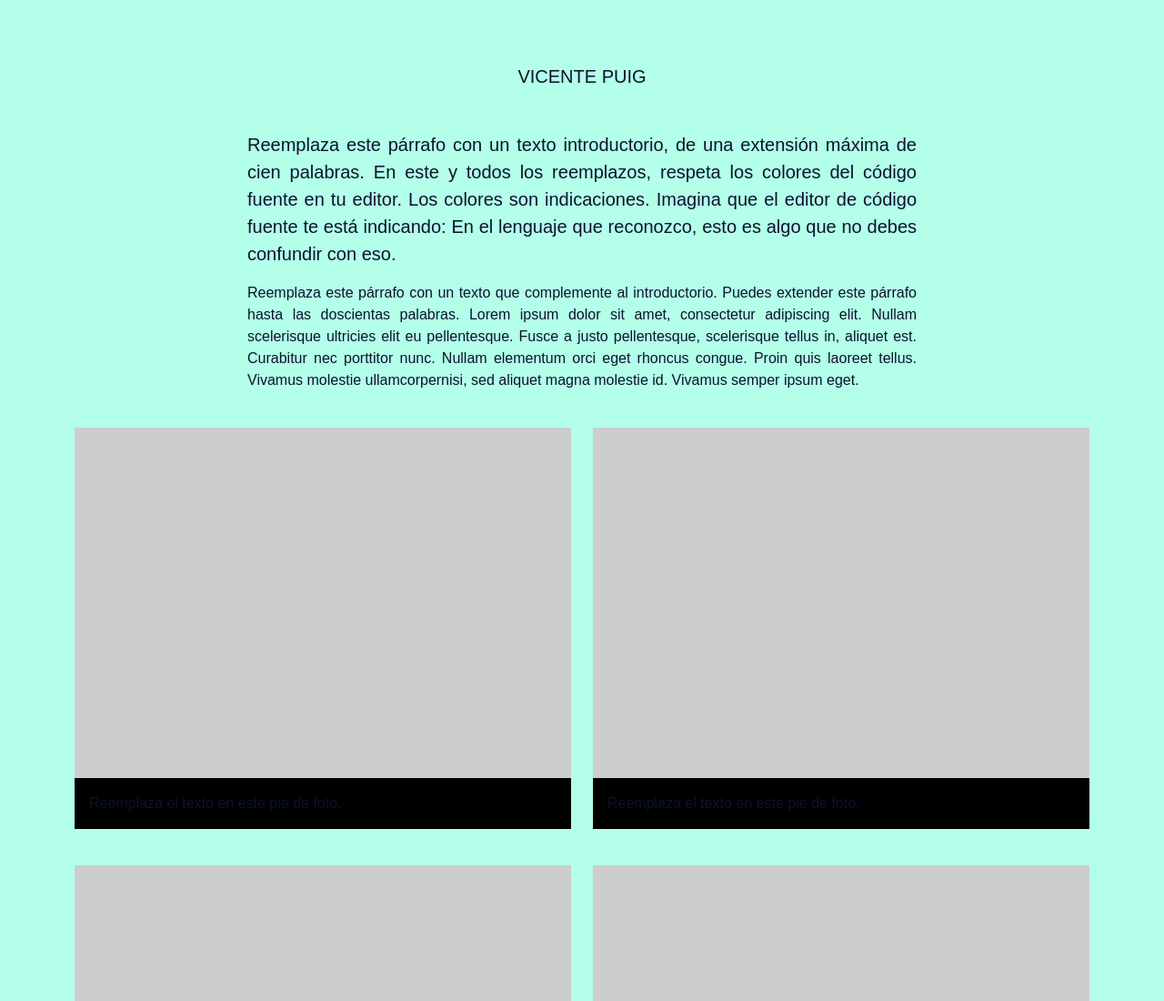
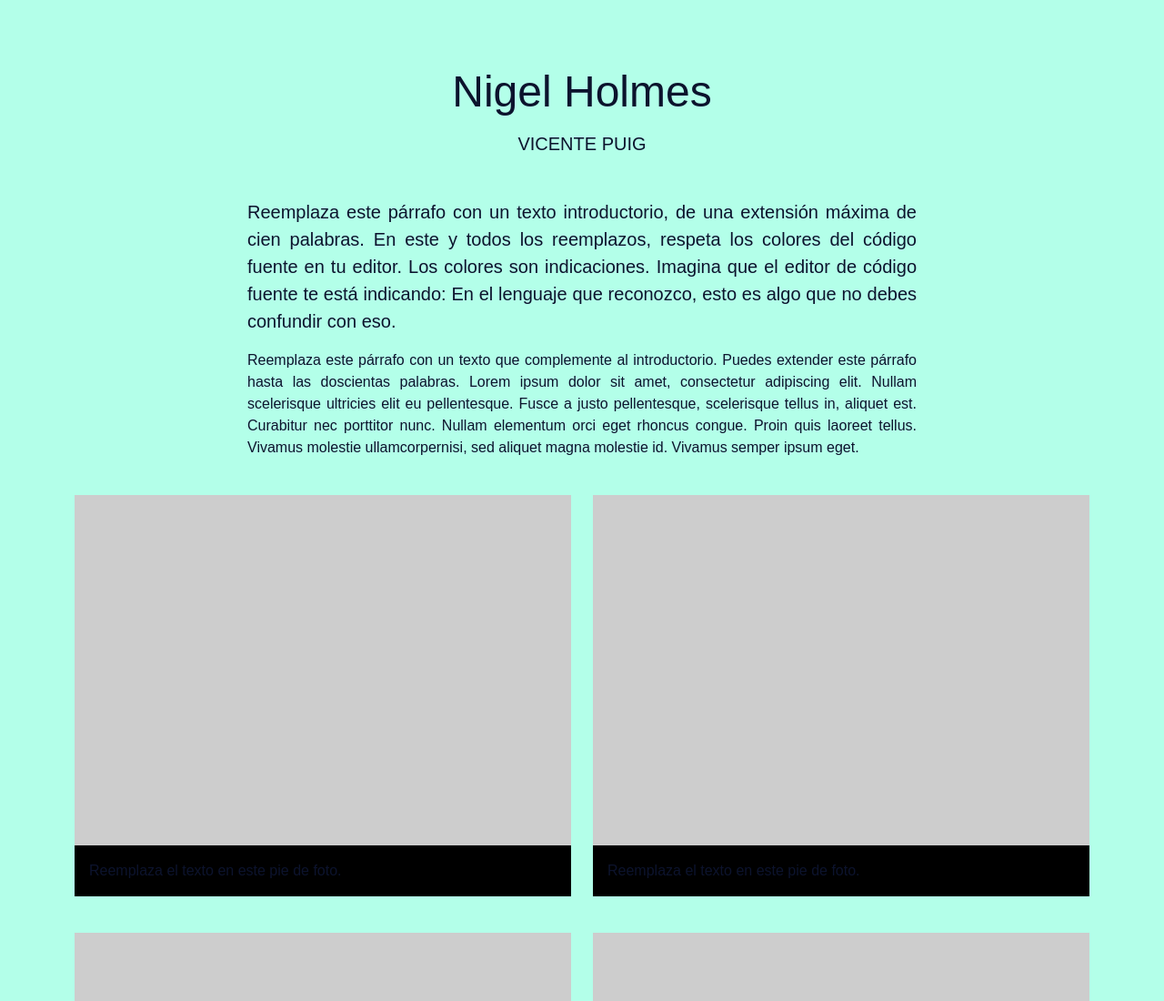
Before and after one commit to vicentepuig/clase02, a plain HTML site: page index.html in a window 1280 px wide. Shown: the top 1100 px of the page at 91% size. Drawn offline with nearby package versions, Linux system fonts and the light colour scheme.

Commit message:
Update index.html

```diff
--- a/index.html
+++ b/index.html
@@ -23,7 +23,7 @@
             <div class="row py-4">
                 <div class="col-sm-11 col-md-10 col-lg-9 col-xl-8 col-xxl-7 mx-auto">
 
-                    <h1 class="mb-3 mt-5 text-center display-5 "Nigel Holmes</h1>
+                    <h1 class="mb-3 mt-5 text-center display-5 ">Nigel Holmes</h1>
 
                     <h2 class="mb-5 text-center text-uppercase fs-5">Vicente Puig</h2>
 
```
